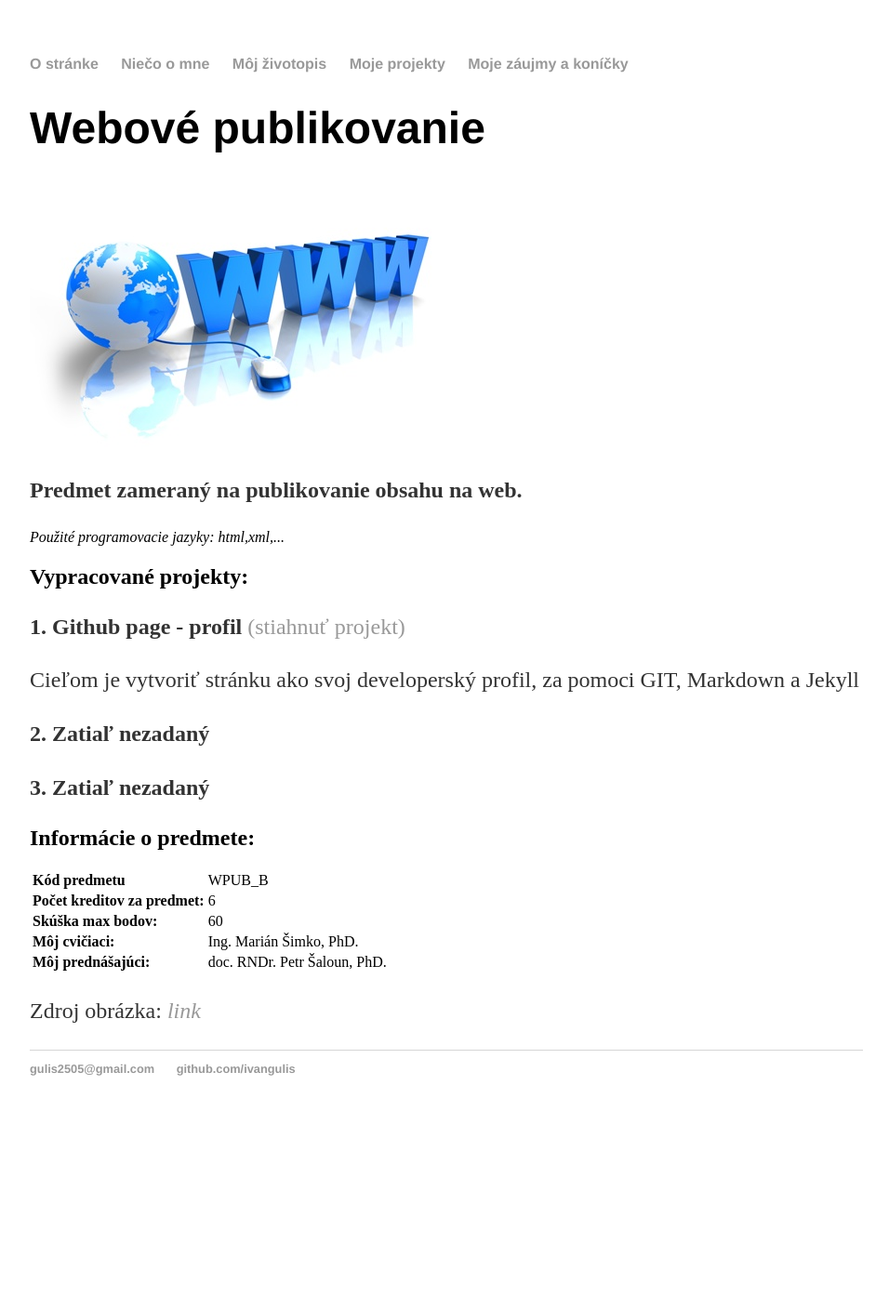
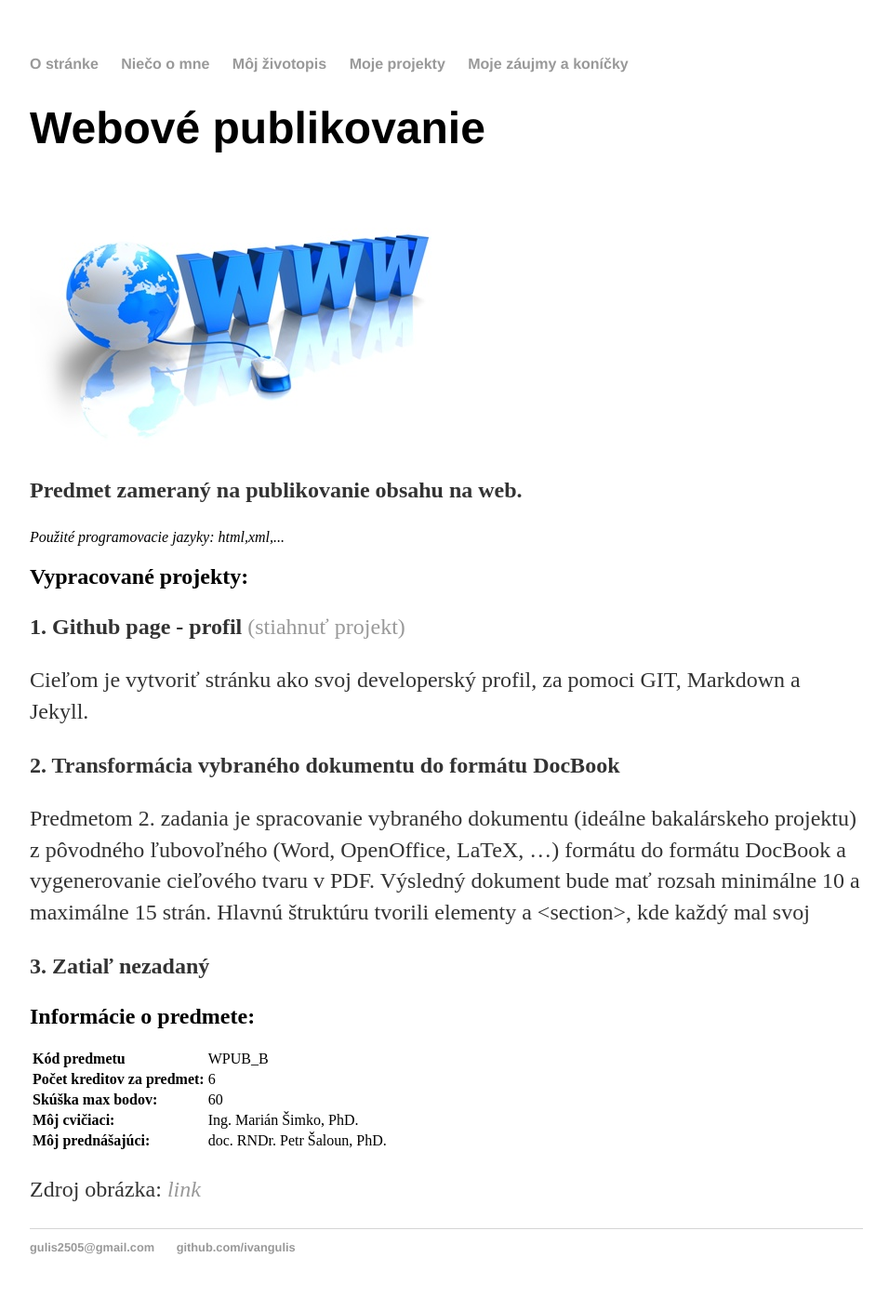
Before and after one commit to Bloodxy/Bloodxy.github.io, a Jekyll site: the page built from _posts/2016-03-09-WP.md, in a window 1280 px wide. Shown: the whole page at 93% size, without its empty margins (160-1116 px from the left). Built offline with Jekyll 4.4.1, drawn with Linux system fonts in a browser that asks for light colours; before the commit the page ends 1217 px from its top, so only the background shows below that.

Commit message:
Update 2016-03-09-WP.md

```diff
--- a/_posts/2016-03-09-WP.md
+++ b/_posts/2016-03-09-WP.md
@@ -14,9 +14,12 @@ jazyky: "html,xml,..."
 
 **1. Github page - profil** [(stiahnuť projekt)]({{ site.url }}{{ page.rar1 }})
 
-Cieľom je vytvoriť stránku ako svoj developerský profil, za pomoci GIT, Markdown a Jekyll
+Cieľom je vytvoriť stránku ako svoj developerský profil, za pomoci GIT, Markdown a Jekyll.
 
-**2. Zatiaľ nezadaný**
+**2. Transformácia vybraného dokumentu do formátu DocBook**
+
+Predmetom 2. zadania je spracovanie vybraného dokumentu (ideálne bakalárskeho projektu) z pôvodného ľubovoľného (Word, OpenOffice, LaTeX, …) formátu do formátu DocBook a vygenerovanie cieľového tvaru v PDF. Výsledný dokument bude mať rozsah minimálne 10 a maximálne 15 strán.
+Hlavnú štruktúru tvorili elementy <chapter> a <section>, kde každý mal svoj <title> a množinu elementov <para> (v ktorých bol samotný text). Text bol formátovaný elementami <emphasis> s atribútom role="strong" a elementami <orderedlist> pre číslovanie. Pre orderlist bol použitý atribút numeration="arabic" (klasické číslovanie číslami) alebo atribút numeration="loweralpha" (číslovanie malými písmenami). Na titulnej strane pre vytvorenie unikátnej štruktúri boli využité elementy <orgname>, <orgdiv> a <othername>. Na ich rozlíšenie bol použitý atribút role. Na tvorbu bibliografie bol použitý element referencie <xref> s atribútom linkend="". Takáto referencia bola využitá aj na odkazy k tabuľkám, obrázkom a iným častiam textu. Referencie boli spojené cez atribúty id="". Tabuľky boli vytvorené elementom <table>, kde každý stĺpec bol bližšie špecifikovaný elementom <colspec> a atribútom colwidth='3*' (pre reguláciu šírky). Následne boli riadky pridávané elementom <row>. Hlavička tabuľky bola vytvorená elementom <thead>. Obrázky boli umiestnené elementom <figure>, ktorý obsahoval podelement <imageobject>, v ktorom sa nachádzal element <imagedata> obsahujúci v atribúte fileref="" názov súboru obrázka. Index bol vytvorený elementami <indexterm> a vygenerovaný elementom </index>. V elementoch <footnote> (<para>) boli použité elementy <ulink> s atribútom url="".
 
 **3. Zatiaľ nezadaný**
 
```
